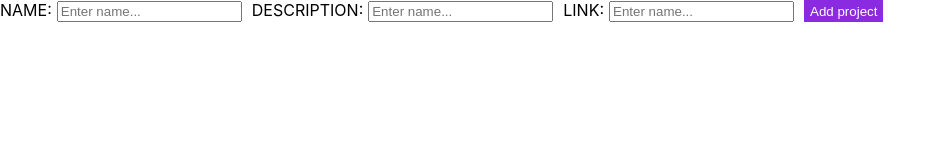
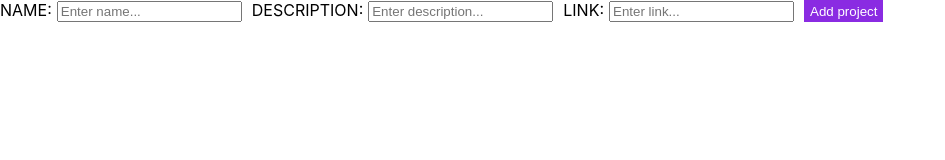
Before and after one commit to voitje/Test_task_by_artem, a React (Create React App) app: page / in a window 1280 px wide. Shown: the top 160 px of the page, without its empty margins (0-945 px from the left). Built offline with nearby package versions, Linux system fonts and the light colour scheme.

Commit message:
redux works

```diff
--- a/src/App.tsx
+++ b/src/App.tsx
@@ -4,12 +4,15 @@ import logo from './logo.svg';
 import './App.css';
 import DropDown from "./components/DropDown";
 import FormAdd from "./components/FormAddProjectComponent";
+import store from "./store/createStore";
 
 const App: React.FC = () => {
   return (
-    <div className="App">
-      <FormAdd/>
-    </div>
+      <Provider store={store}>
+        <div className="App">
+          <FormAdd/>
+        </div>
+      </Provider>
   )
 };
 
--- a/src/components/FormAddProjectComponent/index.tsx
+++ b/src/components/FormAddProjectComponent/index.tsx
@@ -1,9 +1,10 @@
 import * as React from 'react';
 import { connect} from 'react-redux';
+import store, {IState} from '../../store/createStore'
 import { AnyAction, bindActionCreators, Dispatch } from 'redux';
 import './style.scss';
-import {AppState} from "../../store/reducer/rootReducer";
 import {createProject} from "../../store/action/projectActions";
+import {IProject, ProjectActionTypes} from "../../store/project/types";
 
 interface IFormAddState {
   name: string,
@@ -11,8 +12,12 @@ interface IFormAddState {
   link: string,
 }
 
-class FormAdd extends React.Component<any, IFormAddState> {
+ interface IFormProps {
+    project: IProject;
+    test: (newProject:IProject) =>ProjectActionTypes
+}
 
+class FormAdd extends React.Component<IFormProps, IFormAddState> {
   state: IFormAddState = {
     name: '',
     description: '',
@@ -31,13 +36,24 @@ class FormAdd extends React.Component<any, IFormAddState> {
     this.setState({link: e.target.value});
   };
 
+  addNewProject = () => {
+      let newProject : IProject = {
+          name: this.state.name,
+          description: this.state.description,
+          link: this.state.link,
+      };
+      this.props.test(newProject);
+      this.setState({name: '', description: '', link: ''})
+  };
+
   render() {
-    console.log(this.state);
+    console.log(this.props.project);
     return (
         <div className='form-add'>
             <div className='form-add_name'>
               <span className='form-add_name_text'>NAME:</span>
               <input
+                  value={this.state.name}
                   className='form-add_name_input'
                   type="text"
                   placeholder="Enter name..."
@@ -46,35 +62,39 @@ class FormAdd extends React.Component<any, IFormAddState> {
             <div className='form-add_description'>
               <span className='form-add_description_text'>DESCRIPTION:</span>
               <input
+                  value={this.state.description}
                   className='form-add_description_input'
-                  type="text" placeholder="Enter name..."
+                  type="text"
+                  placeholder="Enter description..."
                   onChange={this.handleFormChangeDescription}
               />
             </div>
             <div className='form-add_link'>
               <span className='form-add_link_text'>LINK:</span>
               <input
+                  value={this.state.link}
                   className='form-add_link_input'
-                  type="text" placeholder="Enter name..."
+                  type="text"
+                  placeholder="Enter link..."
                   onChange={this.handleFormChangeLink}
               />
             </div>
-            <button  className="form-add_button-add"> Add project</button>
+            <button type="submit" onClick={this.addNewProject} className="form-add_button-add"> Add project</button>
         </div>
     )
   }
 }
 
-const mapStateToProps = (state: AppState) => ({
-    projects: state.project.projects,
+const mapStateToProps = (state: IState) => ({
+    project: state.project,
 });
 
 const mapDispatchToProps = (dispatch: Dispatch<AnyAction>) =>
     bindActionCreators(
         {
-            createProject
+            test: createProject
         },
         dispatch
     );
 
-export default FormAdd;
+export default connect(mapStateToProps, mapDispatchToProps)(FormAdd);
--- a/src/store/action/projectActions.ts
+++ b/src/store/action/projectActions.ts
@@ -1,7 +1,7 @@
 import {EReduxActionTypes} from "./constants";
-import {Project, ProjectActionTypes} from "../project/types";
+import {IProject, ProjectActionTypes} from "../project/types";
 
-export function createProject(newProject: Project) : ProjectActionTypes {
+export function createProject(newProject: IProject) : ProjectActionTypes {
     return {
         type: EReduxActionTypes.CREATE_PROJECT,
         payload: newProject
--- /dev/null
+++ b/src/store/createStore.ts
@@ -0,0 +1,15 @@
+import { createStore } from 'redux';
+import rootReducer from './reducer/rootReducer';
+import {IProject} from "./project/types";
+
+export interface IState {
+    project: IProject
+}
+
+const store = createStore(
+    rootReducer,undefined,
+    // @ts-ignore
+    window.__REDUX_DEVTOOLS_EXTENSION__ && window.__REDUX_DEVTOOLS_EXTENSION__()
+);
+
+export default store;
--- a/src/store/reducer/projectReducer.ts
+++ b/src/store/reducer/projectReducer.ts
@@ -1,18 +1,23 @@
 import { EReduxActionTypes } from "../action/constants";
-import {ProjectActionTypes, ProjectState} from "../project/types";
+import {ProjectActionTypes, IProject} from "../project/types";
 
-const initialState: ProjectState = {
-    projects: []
+const initialState: IProject = {
+
+        name: '',
+        description: '',
+        link: ''
+
+
 };
 
 export function projectReducer(
     state = initialState,
     action: ProjectActionTypes
-): ProjectState {
+): IProject {
     switch (action.type) {
         case EReduxActionTypes.CREATE_PROJECT:
             return {
-                projects: [...state.projects, action.payload]
+               ...state, ...action.payload
             }
         default:
             return state
--- a/src/store/reducer/rootReducer.ts
+++ b/src/store/reducer/rootReducer.ts
@@ -6,4 +6,4 @@ const rootReducer = combineReducers({
     project: projectReducer
 });
 
-export type AppState = ReturnType<typeof rootReducer>
+export default rootReducer;
```
Also changed, not shown: src/store/project/types.ts (+2 -5 lines).
